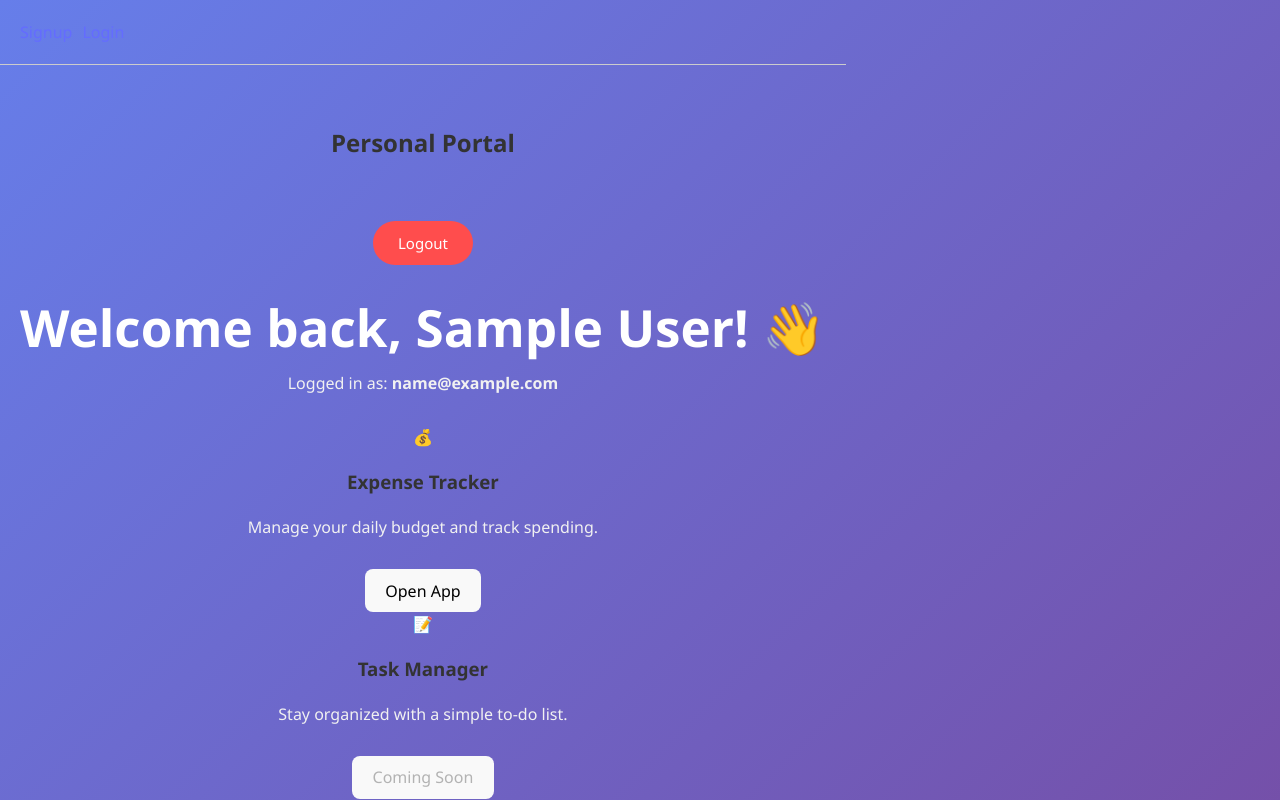
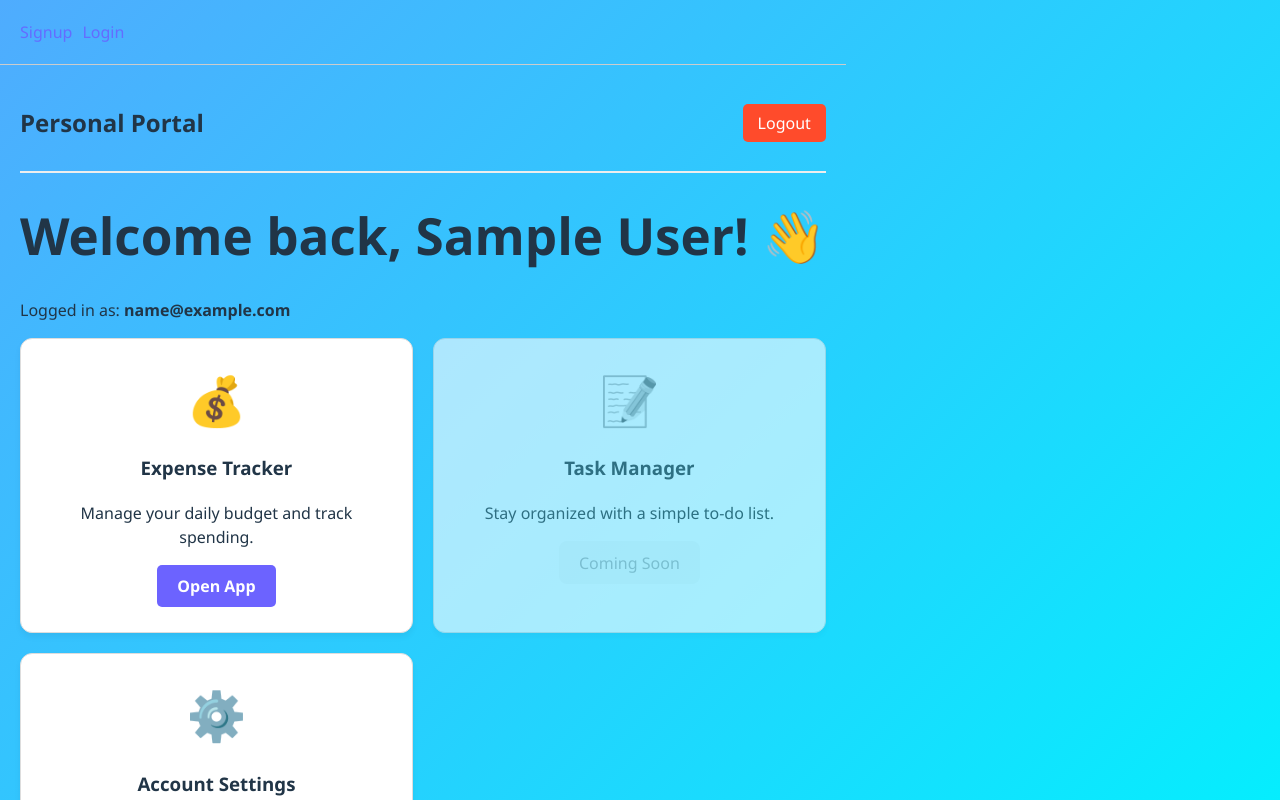
Before and after one commit to vikramNilaji/March2026, a React app in the folder auth-portal/frontend/signup/: page /dashboard in a window 1280 px wide. Shown: the top 800 px of the page. Built offline with nearby package versions, Linux system fonts and the light colour scheme; sample sign-in values are in the browser's storage; the HTML template or start-up script is replaced by a standard one.

Commit message:
Dashboard updated

```diff
--- a/auth-portal/frontend/signup/src/components/Dashboard.css
+++ b/auth-portal/frontend/signup/src/components/Dashboard.css
@@ -1,104 +1,65 @@
-/* Dashboard.css */
-
-body {
-  margin: 0;
-  padding: 0;
-  font-family: "Segoe UI", Tahoma, Geneva, Verdana, sans-serif;
-  background: linear-gradient(135deg, #667eea, #764ba2);
+.dashboard-container {
+  max-width: 1200px;
+  margin: 0 auto;
+  padding: 20px;
+  font-family: 'Segoe UI', Tahoma, Geneva, Verdana, sans-serif;
 }
 
-/* Main container */
-.dashboard-container {
-  padding: 40px 20px;
-  text-align: center;
-  color: #333;
-}
-
-/* Heading */
-.dashboard-container h1 {
-  color: #ffffff;
-  margin-bottom: 10px;
-}
-
-.dashboard-container p {
-  color: #f1f1f1;
+.dashboard-nav {
+  display: flex;
+  justify-content: space-between;
+  align-items: center;
+  border-bottom: 2px solid #eee;
+  padding-bottom: 10px;
   margin-bottom: 30px;
 }
 
-/* Card box */
-.dashboard-card {
-  background: #ffffff;
-  padding: 25px;
-  border-radius: 15px;
-  display: inline-block;
-  min-width: 280px;
-  box-shadow: 0 10px 25px rgba(0, 0, 0, 0.2);
-  animation: slideUp 0.5s ease;
+.dashboard-grid {
+  display: grid;
+  grid-template-columns: repeat(auto-fit, minmax(300px, 1fr));
+  gap: 20px;
 }
 
-.dashboard-card h3 {
-  margin-bottom: 20px;
-  color: #444;
+.app-card {
+  background: #fff;
+  border: 1px solid #ddd;
+  border-radius: 12px;
+  padding: 25px;
+  text-align: center;
+  transition: transform 0.2s, box-shadow 0.2s;
+  box-shadow: 0 4px 6px rgba(0,0,0,0.05);
 }
 
-/* List styling */
-.dashboard-card ul {
-  list-style: none;
-  padding: 0;
+.app-card:hover {
+  transform: translateY(-5px);
+  box-shadow: 0 8px 15px rgba(0,0,0,0.1);
 }
 
-.dashboard-card li {
-  margin: 12px 0;
+.card-icon {
+  font-size: 3rem;
+  margin-bottom: 15px;
 }
 
-/* Buttons */
-.dashboard-card button {
-  width: 100%;
-  padding: 12px;
-  border-radius: 10px;
+.launch-btn {
+  background-color: #6c63ff;
+  color: white;
   border: none;
-  background: #667eea;
-  color: white;
+  padding: 10px 20px;
+  border-radius: 5px;
   cursor: pointer;
-  transition: all 0.3s ease;
+  font-weight: bold;
 }
 
-.dashboard-card button:hover:not(:disabled) {
-  background: #5a67d8;
-  transform: translateY(-2px);
+.logout-btn {
+  background: #ff4b2b;
+  color: white;
+  border: none;
+  padding: 8px 15px;
+  border-radius: 5px;
+  cursor: pointer;
 }
 
-.dashboard-card button:disabled {
-  background: #ccc;
-  cursor: not-allowed;
+.disabled {
+  opacity: 0.6;
+  filter: grayscale(1);
 }
-
-/* Logout button */
-.logout-btn {
-  margin-top: 40px;
-  padding: 12px 25px;
-  border-radius: 25px;
-  border: none;
-  background: #ff4d4d;
-  color: white;
-  cursor: pointer;
-  font-size: 15px;
-  transition: all 0.3s ease;
-}
-
-.logout-btn:hover {
-  background: #e60000;
-  transform: scale(1.05);
-}
-
-/* Animation */
-@keyframes slideUp {
-  from {
-    opacity: 0;
-    transform: translateY(30px);
-  }
-  to {
-    opacity: 1;
-    transform: translateY(0);
-  }
-}
--- a/auth-portal/frontend/signup/src/components/Dashboard.jsx
+++ b/auth-portal/frontend/signup/src/components/Dashboard.jsx
@@ -50,7 +50,7 @@
 
 // export default Dashboard;
 
-import React, { useEffect, useState } from 'react';
+import React, { useEffect, useState } from 'react' ;
 import { useNavigate } from 'react-router-dom';
 import "./Dashboard.css"; // Ensure you rename Login.css to Dashboard.css for clarity
 
```
